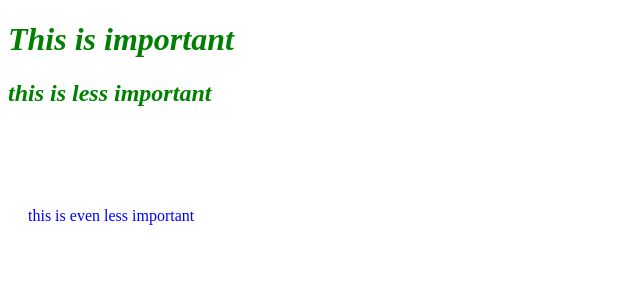
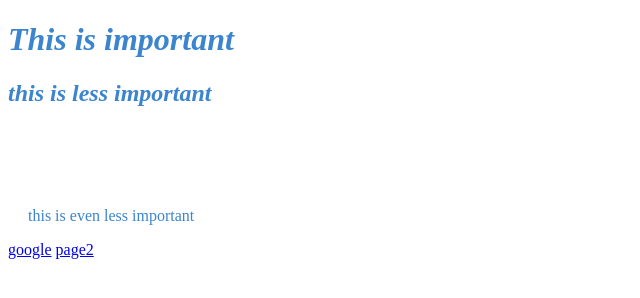
Before and after one commit to elsebseb/289.101c, a plain HTML site: page page1.html in a window 1280 px wide. Shown: the whole page, without its empty margins (0-640 px from the left). Drawn offline with Linux system fonts and the light colour scheme.

Commit message:
moved page2 into pages folder

```diff
--- a/page1.html
+++ b/page1.html
@@ -4,22 +4,28 @@
     <head>
         <title>Page1</title>
         <style>
+/*      this is my important classes      */
             .important{
-                color:green;
+                color:#3b84ce;
                 font-style:italic;
             }
             .notsoimportant{
-                color:blue;
+                color:#3b84ce;
                 margin-top: 100px;
                 margin-left:20px;
             }
         </style>
     </head>
     <body>
-
+        <!-- this are my headings -->
         <h1 class="important">This is important</h1>
         <h2 class="important">this is less important</h2>
+<!--        this are my paragraphs-->
         <p class="notsoimportant">this is even less important</p>
+
+        <a href="http://www.google.com">google</a>
+        <a href="page2.html">page2</a>
+
 
     </body>
 </html>
```
Also changed, not shown: pages/page2.html (added, +28 -0 lines), 1 other file.
